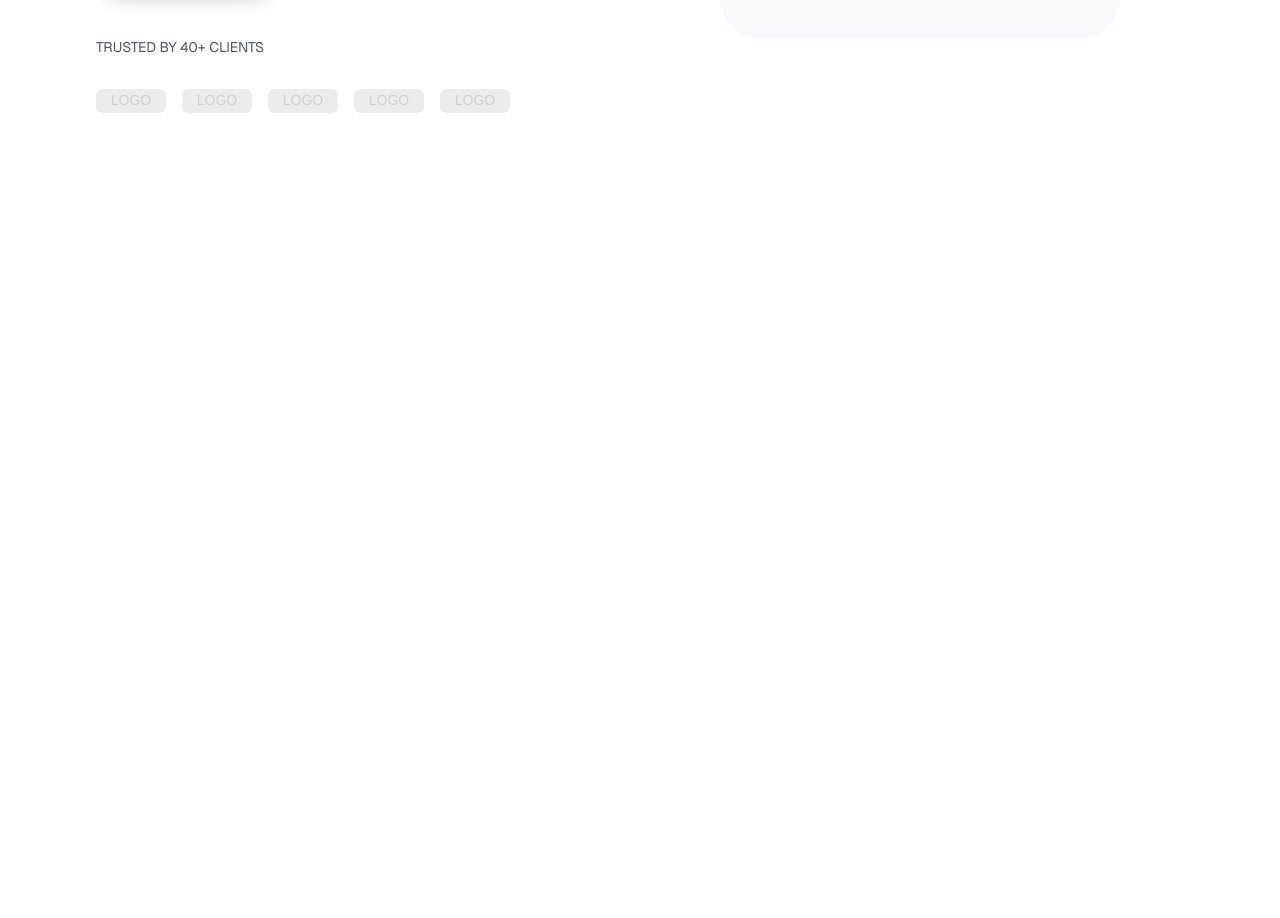
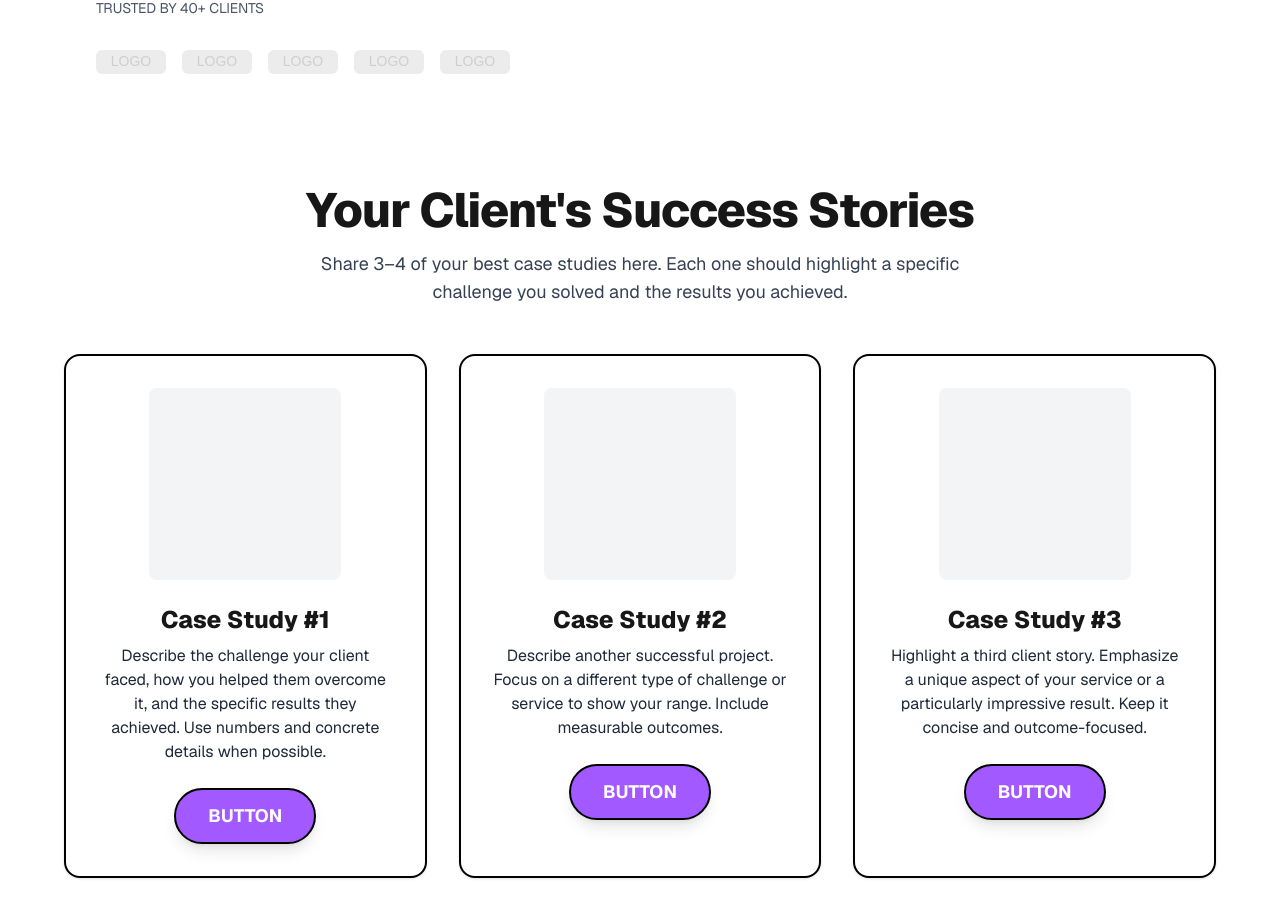
Before and after one commit to topanalfa/websitemu, a Next.js app: page / in a window 1280 px wide. Shown: the part 600-1518 px from the top of the page. Before the commit the page ends 800 px from the top, so only its background shows below. Built offline with nearby package versions, Linux system fonts and the light colour scheme.

Commit message:
feat: add more section below the first

```diff
--- /dev/null
+++ b/app/SuccessStoriesSection.tsx
@@ -0,0 +1,50 @@
+import React from "react";
+
+const caseStudies = [
+  {
+    title: "Case Study #1",
+    description:
+      "Describe the challenge your client faced, how you helped them overcome it, and the specific results they achieved. Use numbers and concrete details when possible.",
+    button: "BUTTON",
+  },
+  {
+    title: "Case Study #2",
+    description:
+      "Describe another successful project. Focus on a different type of challenge or service to show your range. Include measurable outcomes.",
+    button: "BUTTON",
+  },
+  {
+    title: "Case Study #3",
+    description:
+      "Highlight a third client story. Emphasize a unique aspect of your service or a particularly impressive result. Keep it concise and outcome-focused.",
+    button: "BUTTON",
+  },
+];
+
+const SuccessStoriesSection: React.FC = () => (
+  <section className="w-full py-16 flex flex-col items-center bg-white">
+    <h2 className="text-4xl md:text-5xl font-extrabold text-center mb-4 tracking-tight">
+      Your Client's Success Stories
+    </h2>
+    <p className="text-lg text-gray-700 text-center mb-12 max-w-2xl">
+      Share 3–4 of your best case studies here. Each one should highlight a specific challenge you solved and the results you achieved.
+    </p>
+    <div className="w-full grid grid-cols-1 sm:grid-cols-2 lg:grid-cols-3 gap-8 justify-center items-stretch px-4 md:px-0 max-w-6xl">
+      {caseStudies.map((study, idx) => (
+        <div
+          key={idx}
+          className="flex flex-col items-center border-2 border-black rounded-2xl p-8 bg-white shadow-sm transition hover:shadow-lg"
+        >
+          <div className="w-48 h-48 bg-gray-100 rounded-lg mb-6" />
+          <h3 className="text-2xl font-extrabold mb-2 text-center">{study.title}</h3>
+          <p className="text-base text-gray-800 text-center mb-6">{study.description}</p>
+          <button className="bg-[#A259FF] hover:bg-[#7C3AED] text-white font-bold py-3 px-8 rounded-full text-lg shadow-lg transition border-2 border-black">
+            {study.button}
+          </button>
+        </div>
+      ))}
+    </div>
+  </section>
+);
+
+export default SuccessStoriesSection;
--- a/app/page.tsx
+++ b/app/page.tsx
@@ -1,5 +1,6 @@
 import React from "react";
 import Image from "next/image";
+import SuccessStoriesSection from "./SuccessStoriesSection";
 
 const PlaceholderIllustration: React.FC = () => (
   <svg width="400" height="400" viewBox="0 0 400 400" fill="none" xmlns="http://www.w3.org/2000/svg">
@@ -65,6 +66,7 @@ export default function Home() {
           <PlaceholderIllustration />
         </div>
       </main>
+      <SuccessStoriesSection />
     </div>
   );
 }
```
